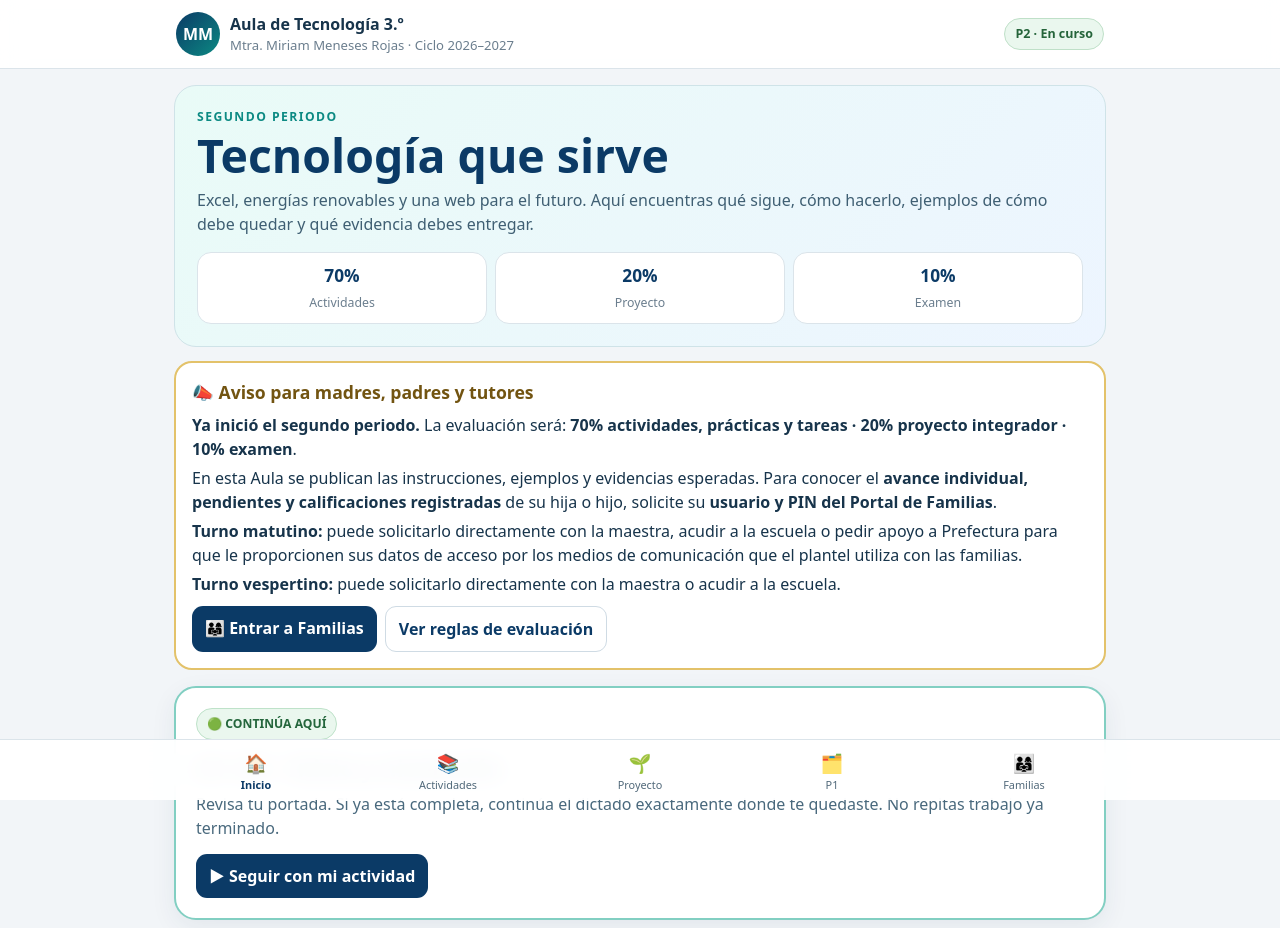
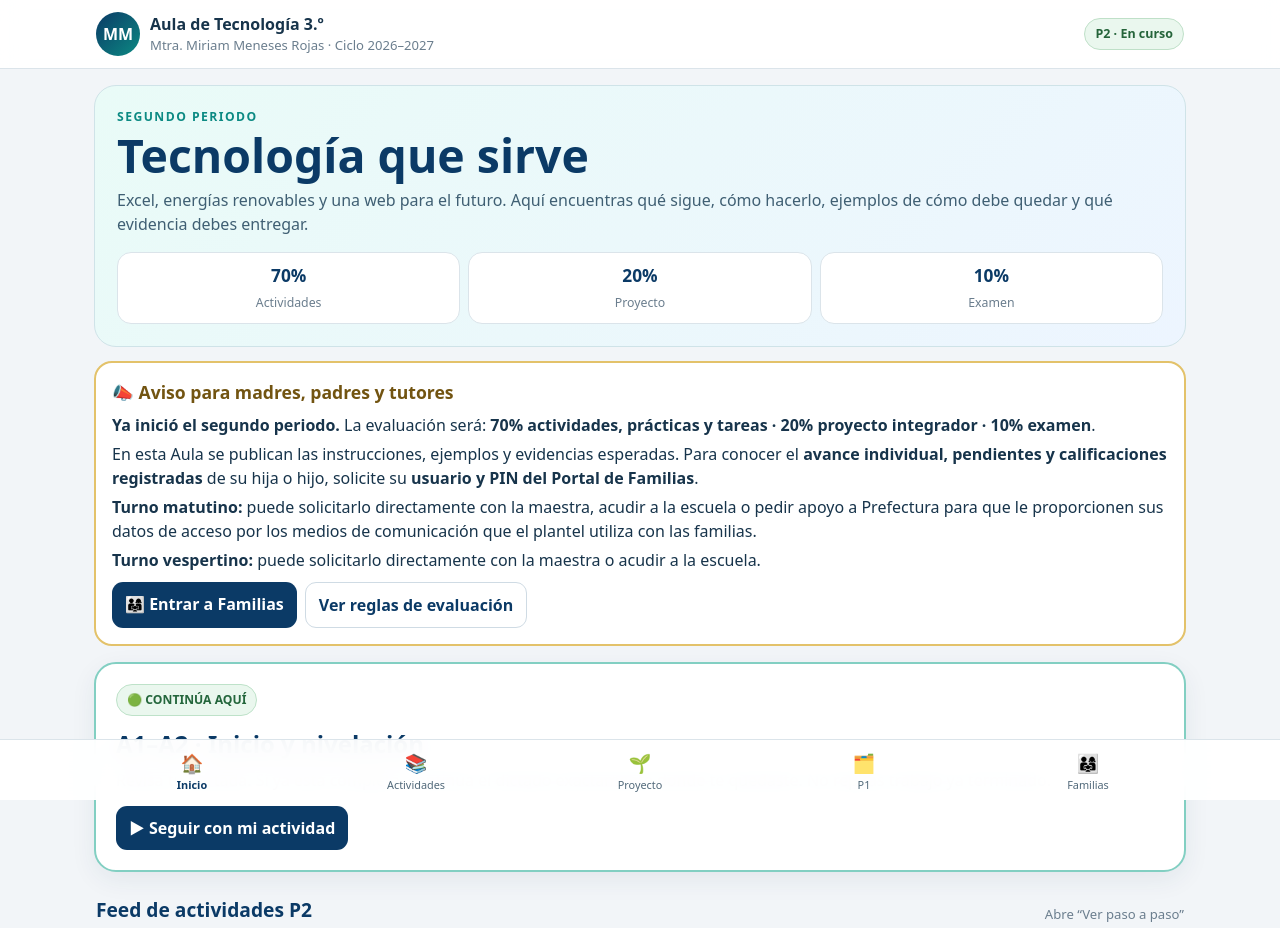
Before and after one commit to miriammeneses678-droid/aula-tecnologia-3-miriam, a plain HTML site: page dist/index.html in a window 1280 px wide. Shown: the top 928 px of the page. Drawn offline with Linux system fonts and the light colour scheme.

Commit message:
Aula Feed v30: actividades a ancho completo

```diff
--- a/dist/index.html
+++ b/dist/index.html
@@ -8,9 +8,9 @@
 :root{--bg:#f2f5f8;--card:#fff;--ink:#17344b;--muted:#6b7e8e;--line:#dbe4ea;--navy:#0b3a66;--blue:#17609b;--teal:#0c8a83;--green:#2f7d4a;--gb:#eaf7ee;--gold:#d79a26;--gdb:#fff7e6;--red:#b7463f;--rb:#fff0ed}
 *{box-sizing:border-box}html{scroll-behavior:smooth}body{margin:0;background:var(--bg);color:var(--ink);font-family:system-ui,-apple-system,"Segoe UI",Roboto,Arial,sans-serif;line-height:1.5}
 a{text-decoration:none;color:inherit}header{position:sticky;top:0;z-index:40;background:#ffffffee;backdrop-filter:blur(12px);border-bottom:1px solid var(--line)}
-.head{max-width:960px;margin:auto;padding:12px 16px;display:flex;justify-content:space-between;align-items:center;gap:12px}.brand{display:flex;gap:10px;align-items:center}.avatar{width:44px;height:44px;border-radius:50%;background:linear-gradient(135deg,var(--navy),var(--teal));color:#fff;display:grid;place-items:center;font-weight:900}.brand strong{display:block}.brand span{display:block;font-size:.82rem;color:var(--muted)}
+.head{max-width:1120px;margin:auto;padding:12px 16px;display:flex;justify-content:space-between;align-items:center;gap:12px}.brand{display:flex;gap:10px;align-items:center}.avatar{width:44px;height:44px;border-radius:50%;background:linear-gradient(135deg,var(--navy),var(--teal));color:#fff;display:grid;place-items:center;font-weight:900}.brand strong{display:block}.brand span{display:block;font-size:.82rem;color:var(--muted)}
 .pill{background:var(--gb);color:#25643a;border:1px solid #bfe0c8;padding:6px 10px;border-radius:999px;font-weight:900;font-size:.78rem}
-main{max-width:960px;margin:auto;padding:16px 14px 92px}.hero{background:linear-gradient(135deg,#e9fbf7,#edf5ff);border:1px solid #cfe3e8;border-radius:22px;padding:22px}.hero .eyebrow{font-size:.76rem;text-transform:uppercase;letter-spacing:.12em;color:var(--teal);font-weight:900}.hero h1{margin:5px 0 8px;font-size:clamp(1.9rem,6vw,2.9rem);line-height:1.06;color:var(--navy)}.hero p{margin:0;color:#3f5f73}
+main{max-width:1120px;margin:auto;padding:16px 14px 92px}.hero{background:linear-gradient(135deg,#e9fbf7,#edf5ff);border:1px solid #cfe3e8;border-radius:22px;padding:22px}.hero .eyebrow{font-size:.76rem;text-transform:uppercase;letter-spacing:.12em;color:var(--teal);font-weight:900}.hero h1{margin:5px 0 8px;font-size:clamp(1.9rem,6vw,2.9rem);line-height:1.06;color:var(--navy)}.hero p{margin:0;color:#3f5f73}
 .stats{display:grid;grid-template-columns:repeat(3,1fr);gap:8px;margin-top:16px}.stat{background:white;border:1px solid var(--line);border-radius:14px;padding:10px;text-align:center}.stat b{display:block;color:var(--navy);font-size:1.08rem}.stat span{font-size:.77rem;color:var(--muted)}
 .family{margin:14px 0;background:#fff;border:2px solid #e3c26a;border-radius:18px;padding:16px}.family h2{font-size:1.1rem;margin:0 0 7px;color:#725411}.family p{margin:5px 0}.family .btnrow{display:flex;flex-wrap:wrap;gap:8px;margin-top:10px}
 .btn{display:inline-block;padding:10px 13px;border-radius:11px;font-weight:900;background:var(--navy);color:#fff}.btn.secondary{background:#fff;color:var(--navy);border:1px solid #cfdbe4}
@@ -27,9 +27,17 @@ details{border-top:1px solid var(--line)}summary{list-style:none;cursor:pointer;
 .archive{background:#fff;border:1px solid var(--line);border-radius:18px;margin-top:14px;overflow:hidden}.archive>summary{border:0;color:var(--navy);font-size:1.02rem}.archive .inside{padding:0 16px 16px}.history-grid{display:grid;gap:10px}.history-card{border:1px solid var(--line);border-radius:14px;padding:12px;background:#fbfdff}.history-card h4{margin:0 0 5px;color:var(--navy)}
 .keyboard{display:grid;grid-template-columns:repeat(14,1fr);gap:4px;margin:10px 0}.key{border:1px solid #bfcbd3;background:#fff;border-radius:6px;padding:8px 4px;text-align:center;font-weight:800;font-size:.72rem;cursor:help}.key:hover{background:#eaf3fa}.wide{grid-column:span 2}
 .rulebox{background:#fff;border:1px solid var(--line);border-radius:16px;padding:14px;margin:14px 0}.rulebox h3{margin:0 0 8px;color:var(--navy)}.rulebox ul{margin:8px 0;padding-left:20px}
-.bottomnav{position:fixed;bottom:0;left:0;right:0;background:#ffffffef;backdrop-filter:blur(12px);border-top:1px solid var(--line);z-index:50}.bottomnav .inner{max-width:960px;margin:auto;display:grid;grid-template-columns:repeat(5,1fr)}.bottomnav a{padding:9px 3px 7px;text-align:center;font-size:.68rem;color:#51697a}.bottomnav b{display:block;font-size:1.15rem}.bottomnav a.active{color:var(--navy);font-weight:900}
+.bottomnav{position:fixed;bottom:0;left:0;right:0;background:#ffffffef;backdrop-filter:blur(12px);border-top:1px solid var(--line);z-index:50}.bottomnav .inner{max-width:1120px;margin:auto;display:grid;grid-template-columns:repeat(5,1fr)}.bottomnav a{padding:9px 3px 7px;text-align:center;font-size:.68rem;color:#51697a}.bottomnav b{display:block;font-size:1.15rem}.bottomnav a.active{color:var(--navy);font-weight:900}
 footer{text-align:center;color:var(--muted);font-size:.8rem;padding:26px 0}
-@media(min-width:760px){.feed{grid-template-columns:1fr 1fr}.post.full{grid-column:1/-1}.history-grid{grid-template-columns:1fr 1fr}}
+@media(min-width:760px){.feed{grid-template-columns:1fr}.post.full{grid-column:auto}.history-grid{grid-template-columns:1fr 1fr}}
+
+@media(min-width:900px){
+  .post{padding-bottom:2px}
+  .table-wrap{overflow-x:auto}
+  .table-wrap table{min-width:0}
+  .model img{max-height:620px;object-fit:contain;background:#fff}
+}
+
 </style>
 </head>
 <body>
```
